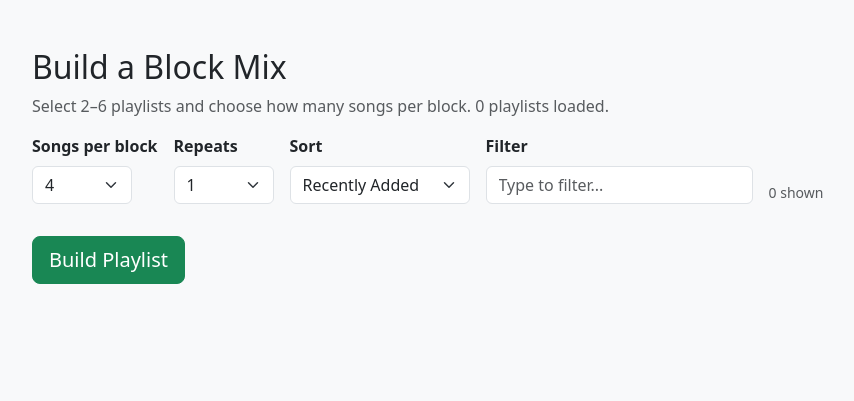
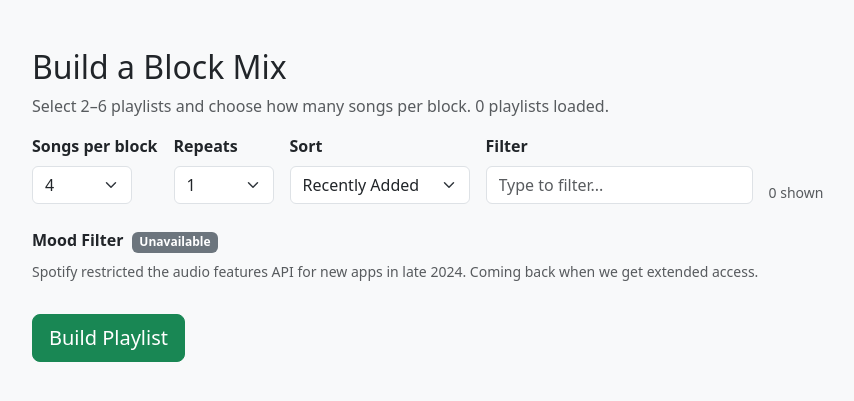
Before and after one commit to CoryBerry/Spotify_Playlist_Magic, a Flask app: template templates/spotify_playlists.html in a window 1280 px wide. Shown: the part 56-457 px from the top of the page, without its empty margins (50-904 px from the left). Run offline with Flask 3, Linux system fonts and the light colour scheme; the template is opened without the code that fills it, so the values that code supplies are empty.

Commit message:
Add mood filter UI, playlist shuffle, cover art priming, and batch track adding
Co-Authored-By: Claude Sonnet 4.6 <noreply@anthropic.com>

```diff
--- a/app.py
+++ b/app.py
@@ -19,6 +19,41 @@ app.secret_key = os.environ.get("SECRET_KEY", "dev-secret-key")
 app.config["SQLALCHEMY_DATABASE_URI"] = "sqlite:///visits.db"
 
 db = SQLAlchemy(app)
+
+
+# ---------------------------------------------------------------
+# Spotify mood presets — maps preset name to audio feature ranges
+# ---------------------------------------------------------------
+
+MOOD_PRESETS = {
+    "hype":       {"energy": (0.7, 1.0), "danceability": (0.6, 1.0)},
+    "chill":      {"energy": (0.0, 0.5), "acousticness": (0.4, 1.0)},
+    "happy":      {"valence": (0.6, 1.0), "energy": (0.4, 1.0)},
+    "melancholy": {"valence": (0.0, 0.4), "energy": (0.0, 0.5)},
+    "workout":    {"energy": (0.8, 1.0), "tempo": (120, 999)},
+    "focus":      {"instrumentalness": (0.3, 1.0), "speechiness": (0.0, 0.1)},
+}
+
+def fetch_audio_features(sp, track_uris):
+    """Batch fetch audio features for a list of track URIs. Returns dict keyed by track ID."""
+    track_ids    = [uri.split(":")[-1] for uri in track_uris]
+    features_map = {}
+    for i in range(0, len(track_ids), 100):  # Spotify allows 100 per request
+        batch = sp.audio_features(track_ids[i:i + 100])
+        for f in batch:
+            if f:  # can be None for local files / podcasts
+                features_map[f["id"]] = f
+    return features_map
+
+def filter_by_mood(track_uris, features_map, preset):
+    """Return tracks matching the mood preset. Falls back to full list if not enough match."""
+    rules    = MOOD_PRESETS.get(preset, {})
+    filtered = [
+        uri for uri in track_uris
+        if (f := features_map.get(uri.split(":")[-1]))
+        and all(lo <= f.get(key, 0) <= hi for key, (lo, hi) in rules.items())
+    ]
+    return filtered
 
 
 # ---------------------------------------------------------------
@@ -161,16 +196,19 @@ def spotify_build():
     if not sp:
         return redirect(url_for("spotify_login"))
 
-    selected_ids = request.form.getlist("playlist_ids")  # list of checked playlist IDs
+    selected_ids = request.form.getlist("playlist_ids")
     block_size   = int(request.form.get("block_size", 4))
     repeats      = int(request.form.get("repeats", 1))
+    mood         = request.form.get("mood", "none")
 
     if len(selected_ids) < 2:
         return redirect(url_for("spotify_playlists"))
 
-    # Fetch all tracks for each playlist upfront — paginate to get the full pool
-    all_tracks = {}
+    # Fetch all tracks for each playlist — paginate to get the full pool
+    all_tracks     = {}
+    playlist_names = {}
     for playlist_id in selected_ids:
+        playlist_names[playlist_id] = request.form.get(f"name_{playlist_id}", playlist_id)
         tracks  = []
         results = sp.playlist_tracks(playlist_id, fields="next,items(track(uri))")
         while results:
@@ -178,20 +216,48 @@ def spotify_build():
             results = sp.next(results) if results["next"] else None
         all_tracks[playlist_id] = tracks
 
-    # Build the track list — each repeat cycles through all playlists picking a fresh random block
-    track_uris = []
+    # Mood filter disabled — Spotify restricted /audio-features for new apps in late 2024
+    fallbacks = []
+    mood      = "none"
+
+    # Randomize playlist order so blocks aren't always in the same sequence
+    random.shuffle(selected_ids)
+
+    # Cover art fix — Spotify generates a 2x2 grid from the first 4 tracks.
+    # Pull one track from each of the first 4 playlists so the cover art represents all genres.
+    cover_ids  = selected_ids[:4]
+    cover_uris = [random.choice(all_tracks[pid]) for pid in cover_ids if all_tracks[pid]]
+
+    # Build the main block list
+    block_uris = []
     for _ in range(repeats):
         for playlist_id in selected_ids:
             tracks = all_tracks[playlist_id]
             sample = random.sample(tracks, min(block_size, len(tracks)))
-            track_uris.extend(sample)
+            block_uris.extend(sample)
 
-    # Create a new playlist and add the tracks
+    # Prepend cover tracks, then blocks — exclude cover tracks from blocks to avoid dupes
+    cover_set  = set(cover_uris)
+    block_uris = [uri for uri in block_uris if uri not in cover_set]
+    track_uris = cover_uris + block_uris
+
+    # Create playlist — include mood in name if active
     user_id      = sp.me()["id"]
-    new_playlist = sp.user_playlist_create(user_id, f"Block Mix {datetime.now().strftime('%m/%d %I:%M%p')}", public=False)
-    sp.playlist_add_items(new_playlist["id"], track_uris)
+    mood_label   = f"{mood.title()} " if mood != "none" else ""
+    new_playlist = sp.user_playlist_create(
+        user_id, f"{mood_label}Block Mix {datetime.now().strftime('%m/%d %I:%M%p')}", public=False
+    )
+    # Add tracks in batches of 100 — Spotify's API limit per request
+    for i in range(0, len(track_uris), 100):
+        sp.playlist_add_items(new_playlist["id"], track_uris[i:i + 100])
 
-    return render_template("spotify_done.html", playlist=new_playlist, track_count=len(track_uris))
+    return render_template(
+        "spotify_done.html",
+        playlist=new_playlist,
+        track_count=len(track_uris),
+        mood=mood,
+        fallbacks=fallbacks
+    )
 
 
 @app.route("/spotify/manage")
--- a/templates/spotify_playlists.html
+++ b/templates/spotify_playlists.html
@@ -51,6 +51,12 @@
       </div>
     </div>
 
+    <!-- Mood filter — disabled, Spotify restricted audio-features API for new apps -->
+    <div class="mb-4">
+      <label class="form-label fw-bold d-block">Mood Filter <span class="badge bg-secondary ms-1">Unavailable</span></label>
+      <div class="text-muted small">Spotify restricted the audio features API for new apps in late 2024. Coming back when we get extended access.</div>
+    </div>
+
     <div class="row row-cols-1 row-cols-md-3 g-3 mb-4" id="playlistGrid">
       {% for playlist in playlists %}
         <div class="col playlist-card"
@@ -64,6 +70,7 @@
             <div class="card-body">
               <div class="form-check">
                 <input class="form-check-input" type="checkbox" name="playlist_ids" value="{{ playlist.id }}" id="pl_{{ playlist.id }}">
+                <input type="hidden" name="name_{{ playlist.id }}" value="{{ playlist.name }}">
                 <label class="form-check-label fw-bold" for="pl_{{ playlist.id }}">{{ playlist.name }}</label>
               </div>
               <p class="mt-1 mb-0 small">
```
Also changed, not shown: templates/spotify_done.html (+21 -2 lines).
